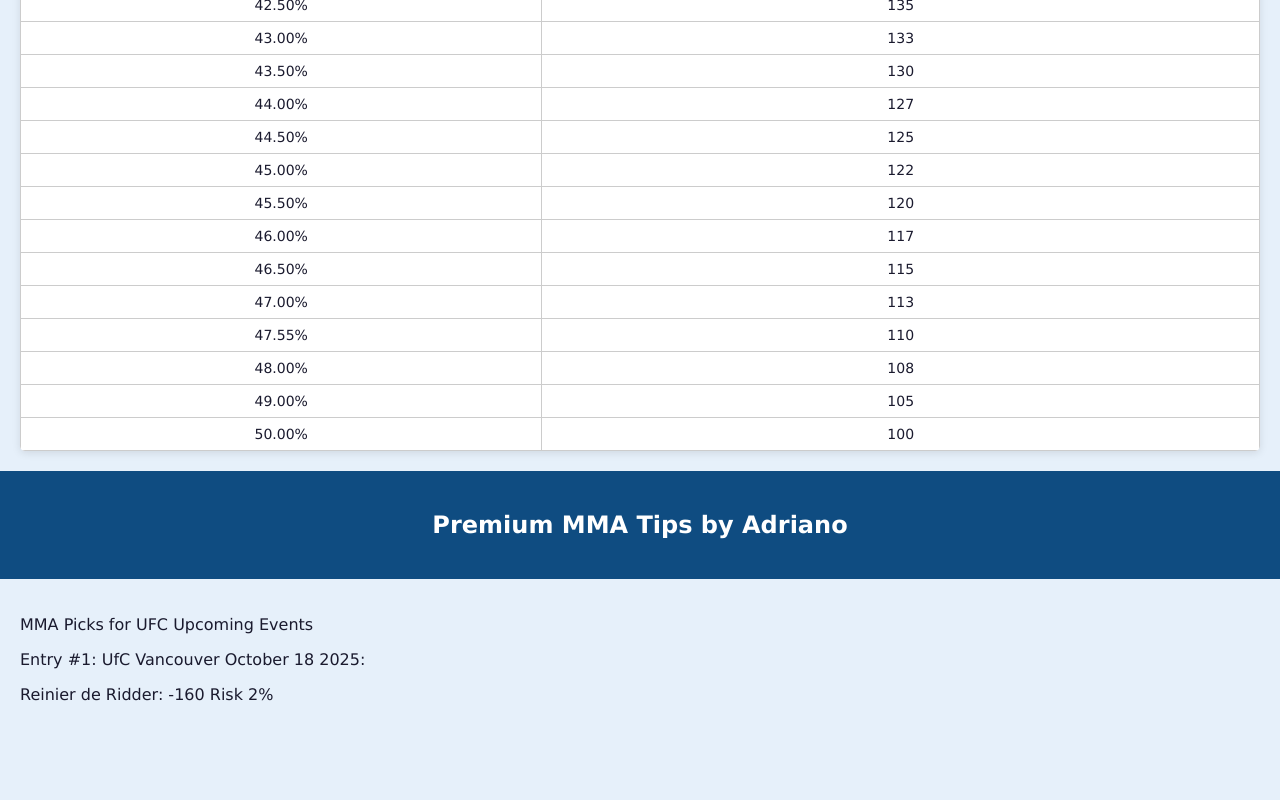
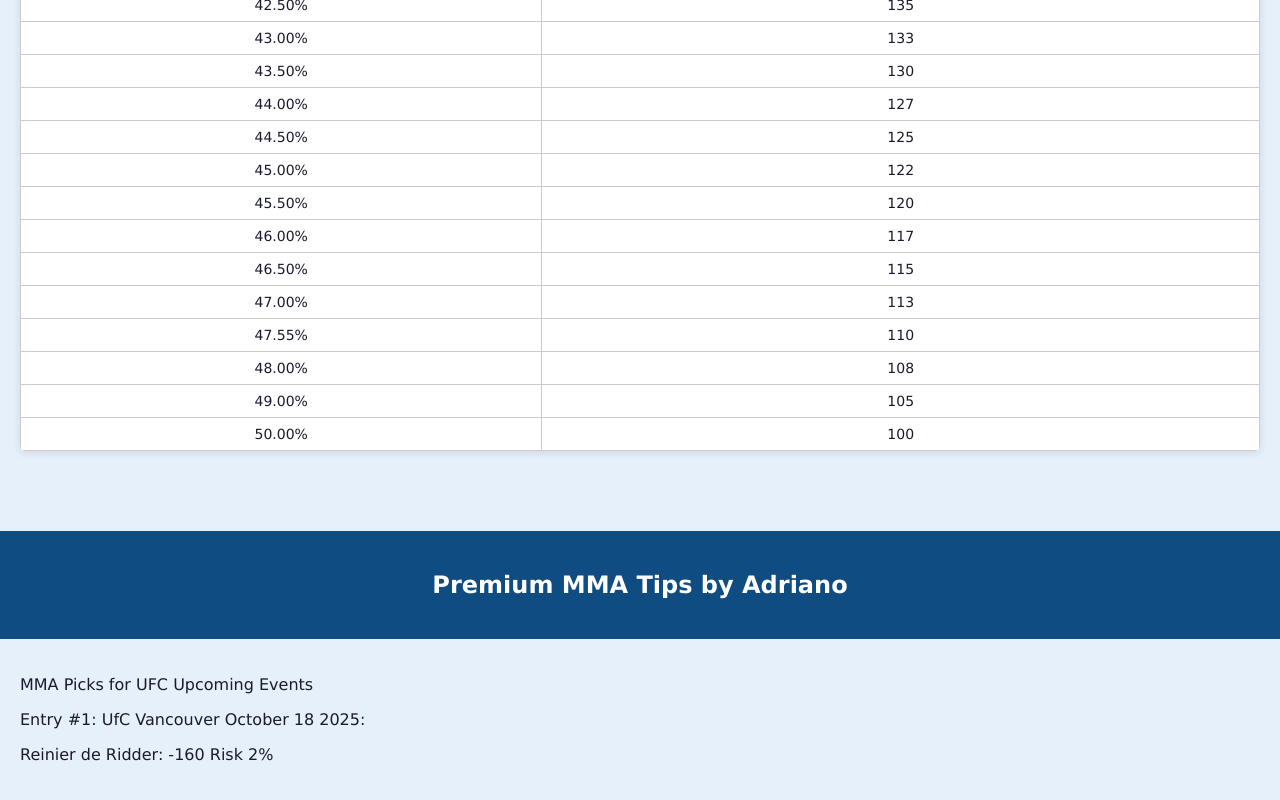
Before and after one commit to adrianotrades/adrianotrades.github.io, a plain HTML site: page index.html in a window 1280 px wide. Shown: the part 2254-3054 px from the top of the page. Before the commit the page ends 2994 px from the top, so only its background shows below. Drawn offline with Linux system fonts and the light colour scheme.

Commit message:
Update styles.css

```diff
--- a/styles.css
+++ b/styles.css
@@ -47,3 +47,6 @@
   background-color: #0f4c81;
   color: white;
 }
+main {
+  padding-bottom: 80px; /* Adjust to be taller than your footer */
+}
```
